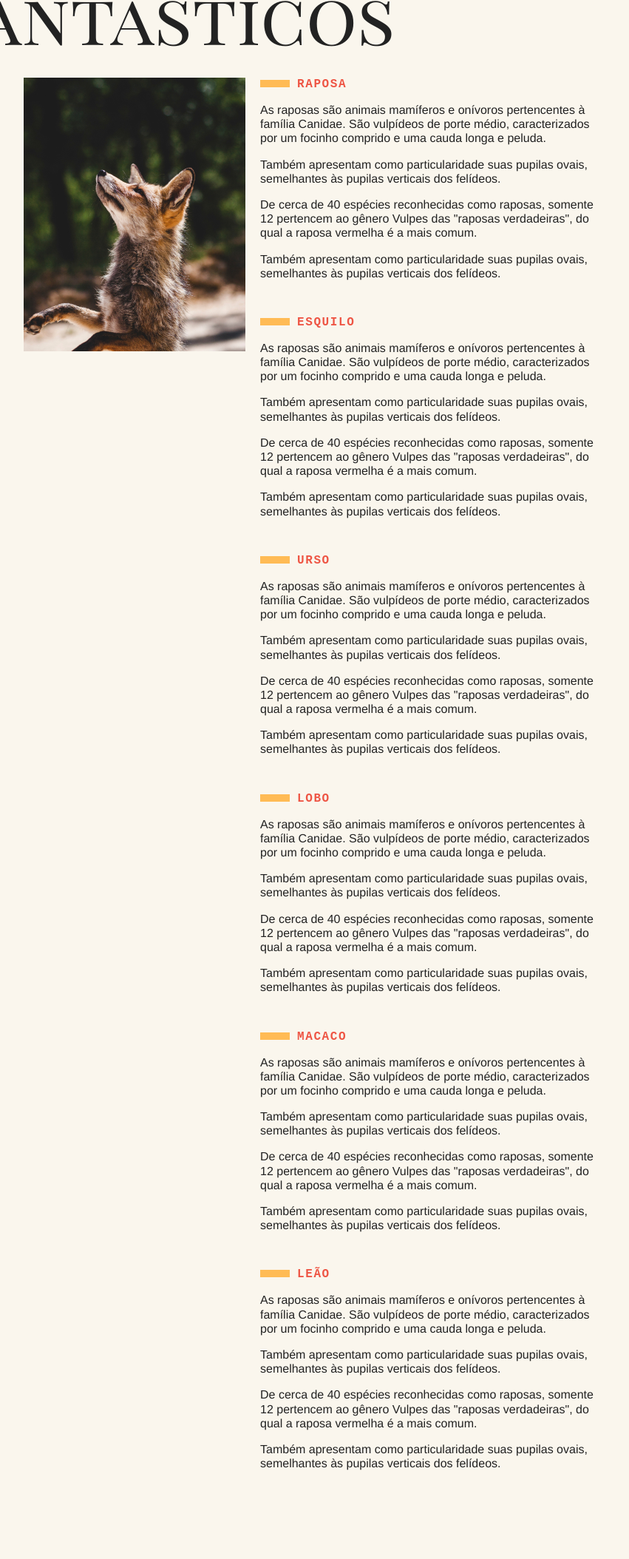
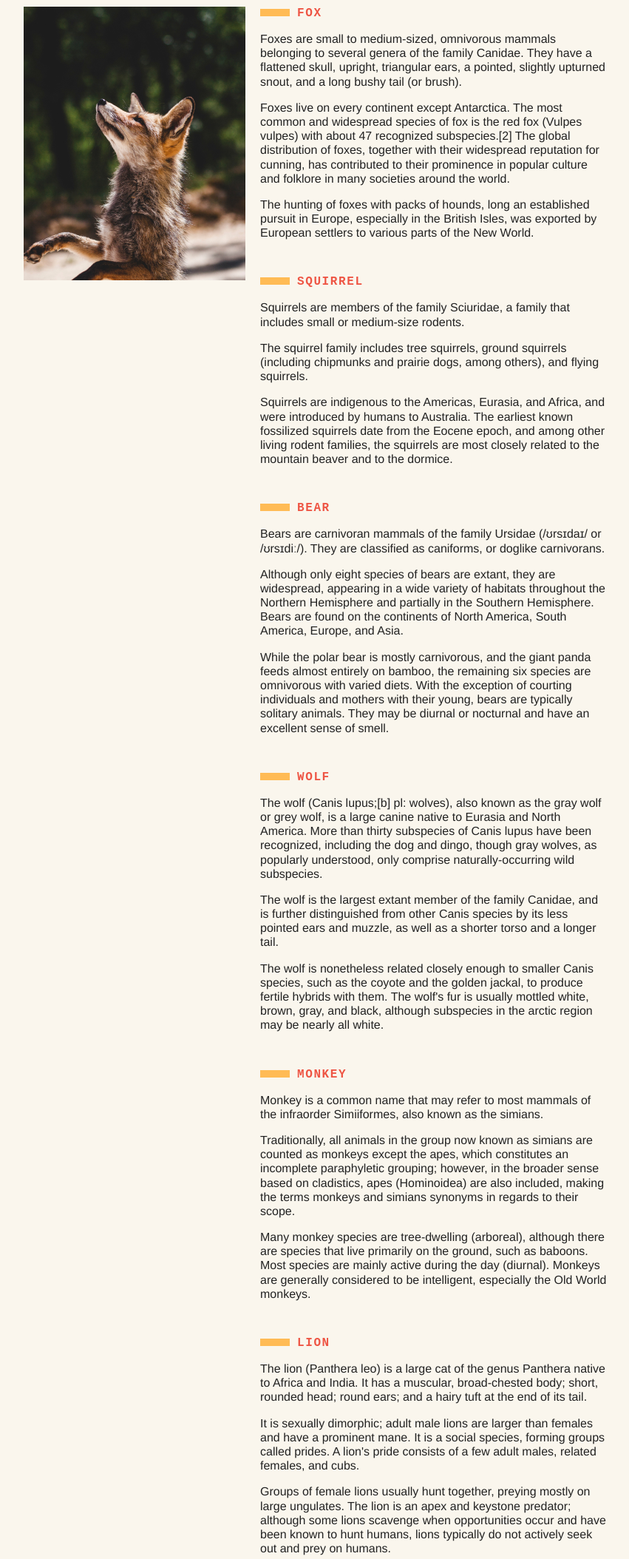
Before and after one commit to wseguchi/wild-animals, a plain HTML site: page index.html in a window 1280 px wide. Shown: the part 253-2361 px from the top of the page at 74% size, without its empty margins (268-1119 px from the left). Drawn offline with Linux system fonts and the light colour scheme.

Commit message:
HTML and CSS - English v1

```diff
--- a/index.html
+++ b/index.html
@@ -2,98 +2,175 @@
 <html>
   <head>
     <meta charset="utf-8" />
-  <meta http-equiv="X-UA-Compatible" content="IE=edge">
-  <title>Animais Fantásticos</title>
-  <meta name="viewport" content="width=device-width, initial-scale=1">
-  <link href="https://fonts.googleapis.com/css?family=Playfair+Display+SC" rel="stylesheet">
+    <meta http-equiv="X-UA-Compatible" content="IE=edge" />
+    <title>Wild Animals</title>
+    <meta name="viewport" content="width=device-width, initial-scale=1" />
+    <link
+      href="https://fonts.googleapis.com/css?family=Playfair+Display+SC"
+      rel="stylesheet"
+    />
     <link rel="stylesheet" type="text/css" href="css/style.css" />
   </head>
   <body>
     <nav class="menu">
       <ul>
-      <li><a href="#animais">Animais</a></li>
+        <li><a href="#animais">Animals</a></li>
         <li><a href="#faq">Faq</a></li>
-      <li><a href="#contato">Contato</a></li>
+        <li><a href="#contato">Contact</a></li>
         <li><a href="https://www.origamid.com/">Dev →</a></li>
       </ul>
     </nav>
     <section class="grid-section animais" id="animais">
-    <h1 class="titulo">Animais Fantásticos</h1>
+      <h1 class="titulo">Wild Animals</h1>
       <ul class="animais-lista">
         <li>
-        <img src="img/imagem1.jpg">
+          <img src="img/imagem1.jpg" />
         </li>
         <li>
-        <img src="img/imagem2.jpg">
+          <img src="img/imagem2.jpg" />
         </li>
         <li>
-        <img src="img/imagem3.jpg">
+          <img src="img/imagem3.jpg" />
         </li>
         <li>
-        <img src="img/imagem4.jpg">
+          <img src="img/imagem4.jpg" />
         </li>
         <li>
-        <img src="img/imagem5.jpg">
+          <img src="img/imagem5.jpg" />
         </li>
         <li>
-        <img src="img/imagem6.jpg">
+          <img src="img/imagem6.jpg" />
         </li>
       </ul>
       <div class="animais-descricao">
         <section>
-        <h2>Raposa</h2>
-        <p>As raposas são animais mamíferos e onívoros pertencentes à família Canidae. São vulpídeos de porte médio, caracterizados
-          por um focinho comprido e uma cauda longa e peluda.</p>
-        <p>Também apresentam como particularidade suas pupilas ovais, semelhantes às pupilas verticais dos felídeos.</p>
-        <p>De cerca de 40 espécies reconhecidas como raposas, somente 12 pertencem ao gênero Vulpes das "raposas verdadeiras", do
-          qual a raposa vermelha é a mais comum.</p>
-        <p>Também apresentam como particularidade suas pupilas ovais, semelhantes às pupilas verticais dos felídeos.</p>
+          <h2>Fox</h2>
+          <p>
+            Foxes are small to medium-sized, omnivorous mammals belonging to
+            several genera of the family Canidae. They have a flattened skull,
+            upright, triangular ears, a pointed, slightly upturned snout, and a
+            long bushy tail (or brush).
+          </p>
+          <p>
+            Foxes live on every continent except Antarctica. The most common and
+            widespread species of fox is the red fox (Vulpes vulpes) with about
+            47 recognized subspecies.[2] The global distribution of foxes,
+            together with their widespread reputation for cunning, has
+            contributed to their prominence in popular culture and folklore in
+            many societies around the world.
+          </p>
+          <p>
+            The hunting of foxes with packs of hounds, long an established
+            pursuit in Europe, especially in the British Isles, was exported by
+            European settlers to various parts of the New World.
+          </p>
         </section>
 
         <section>
-        <h2>Esquilo</h2>
-        <p>As raposas são animais mamíferos e onívoros pertencentes à família Canidae. São vulpídeos de porte médio, caracterizados
-          por um focinho comprido e uma cauda longa e peluda.</p>
-        <p>Também apresentam como particularidade suas pupilas ovais, semelhantes às pupilas verticais dos felídeos.</p>
-        <p>De cerca de 40 espécies reconhecidas como raposas, somente 12 pertencem ao gênero Vulpes das "raposas verdadeiras", do
-          qual a raposa vermelha é a mais comum.</p>
-        <p>Também apresentam como particularidade suas pupilas ovais, semelhantes às pupilas verticais dos felídeos.</p>
+          <h2>Squirrel</h2>
+          <p>
+            Squirrels are members of the family Sciuridae, a family that
+            includes small or medium-size rodents.
+          </p>
+          <p>
+            The squirrel family includes tree squirrels, ground squirrels
+            (including chipmunks and prairie dogs, among others), and flying
+            squirrels.
+          </p>
+          <p>
+            Squirrels are indigenous to the Americas, Eurasia, and Africa, and
+            were introduced by humans to Australia. The earliest known
+            fossilized squirrels date from the Eocene epoch, and among other
+            living rodent families, the squirrels are most closely related to
+            the mountain beaver and to the dormice.
+          </p>
         </section>
         <section>
-        <h2>Urso</h2>
-        <p>As raposas são animais mamíferos e onívoros pertencentes à família Canidae. São vulpídeos de porte médio, caracterizados
-          por um focinho comprido e uma cauda longa e peluda.</p>
-        <p>Também apresentam como particularidade suas pupilas ovais, semelhantes às pupilas verticais dos felídeos.</p>
-        <p>De cerca de 40 espécies reconhecidas como raposas, somente 12 pertencem ao gênero Vulpes das "raposas verdadeiras", do
-          qual a raposa vermelha é a mais comum.</p>
-        <p>Também apresentam como particularidade suas pupilas ovais, semelhantes às pupilas verticais dos felídeos.</p>
+          <h2>Bear</h2>
+          <p>
+            Bears are carnivoran mammals of the family Ursidae (/ʊrsɪdaɪ/ or
+            /ʊrsɪdiː/). They are classified as caniforms, or doglike
+            carnivorans.
+          </p>
+          <p>
+            Although only eight species of bears are extant, they are
+            widespread, appearing in a wide variety of habitats throughout the
+            Northern Hemisphere and partially in the Southern Hemisphere. Bears
+            are found on the continents of North America, South America, Europe,
+            and Asia.
+          </p>
+          <p>
+            While the polar bear is mostly carnivorous, and the giant panda
+            feeds almost entirely on bamboo, the remaining six species are
+            omnivorous with varied diets. With the exception of courting
+            individuals and mothers with their young, bears are typically
+            solitary animals. They may be diurnal or nocturnal and have an
+            excellent sense of smell.
+          </p>
         </section>
         <section>
-        <h2>Lobo</h2>
-        <p>As raposas são animais mamíferos e onívoros pertencentes à família Canidae. São vulpídeos de porte médio, caracterizados
-          por um focinho comprido e uma cauda longa e peluda.</p>
-        <p>Também apresentam como particularidade suas pupilas ovais, semelhantes às pupilas verticais dos felídeos.</p>
-        <p>De cerca de 40 espécies reconhecidas como raposas, somente 12 pertencem ao gênero Vulpes das "raposas verdadeiras", do
-          qual a raposa vermelha é a mais comum.</p>
-        <p>Também apresentam como particularidade suas pupilas ovais, semelhantes às pupilas verticais dos felídeos.</p>
+          <h2>Wolf</h2>
+          <p>
+            The wolf (Canis lupus;[b] pl: wolves), also known as the gray wolf
+            or grey wolf, is a large canine native to Eurasia and North America.
+            More than thirty subspecies of Canis lupus have been recognized,
+            including the dog and dingo, though gray wolves, as popularly
+            understood, only comprise naturally-occurring wild subspecies.
+          </p>
+          <p>
+            The wolf is the largest extant member of the family Canidae, and is
+            further distinguished from other Canis species by its less pointed
+            ears and muzzle, as well as a shorter torso and a longer tail.
+          </p>
+          <p>
+            The wolf is nonetheless related closely enough to smaller Canis
+            species, such as the coyote and the golden jackal, to produce
+            fertile hybrids with them. The wolf's fur is usually mottled white,
+            brown, gray, and black, although subspecies in the arctic region may
+            be nearly all white.
+          </p>
         </section>
         <section>
-        <h2>Macaco</h2>
-        <p>As raposas são animais mamíferos e onívoros pertencentes à família Canidae. São vulpídeos de porte médio, caracterizados
-          por um focinho comprido e uma cauda longa e peluda.</p>
-        <p>Também apresentam como particularidade suas pupilas ovais, semelhantes às pupilas verticais dos felídeos.</p>
-        <p>De cerca de 40 espécies reconhecidas como raposas, somente 12 pertencem ao gênero Vulpes das "raposas verdadeiras", do
-          qual a raposa vermelha é a mais comum.</p>
-        <p>Também apresentam como particularidade suas pupilas ovais, semelhantes às pupilas verticais dos felídeos.</p>
+          <h2>Monkey</h2>
+          <p>
+            Monkey is a common name that may refer to most mammals of the
+            infraorder Simiiformes, also known as the simians.
+          </p>
+          <p>
+            Traditionally, all animals in the group now known as simians are
+            counted as monkeys except the apes, which constitutes an incomplete
+            paraphyletic grouping; however, in the broader sense based on
+            cladistics, apes (Hominoidea) are also included, making the terms
+            monkeys and simians synonyms in regards to their scope.
+          </p>
+          <p>
+            Many monkey species are tree-dwelling (arboreal), although there are
+            species that live primarily on the ground, such as baboons. Most
+            species are mainly active during the day (diurnal). Monkeys are
+            generally considered to be intelligent, especially the Old World
+            monkeys.
+          </p>
         </section>
         <section>
-        <h2>Leão</h2>
-        <p>As raposas são animais mamíferos e onívoros pertencentes à família Canidae. São vulpídeos de porte médio, caracterizados
-          por um focinho comprido e uma cauda longa e peluda.</p>
-        <p>Também apresentam como particularidade suas pupilas ovais, semelhantes às pupilas verticais dos felídeos.</p>
-        <p>De cerca de 40 espécies reconhecidas como raposas, somente 12 pertencem ao gênero Vulpes das "raposas verdadeiras", do
-          qual a raposa vermelha é a mais comum.</p>
-        <p>Também apresentam como particularidade suas pupilas ovais, semelhantes às pupilas verticais dos felídeos.</p>
+          <h2>Lion</h2>
+          <p>
+            The lion (Panthera leo) is a large cat of the genus Panthera native
+            to Africa and India. It has a muscular, broad-chested body; short,
+            rounded head; round ears; and a hairy tuft at the end of its tail.
+          </p>
+          <p>
+            It is sexually dimorphic; adult male lions are larger than females
+            and have a prominent mane. It is a social species, forming groups
+            called prides. A lion's pride consists of a few adult males, related
+            females, and cubs.
+          </p>
+          <p>
+            Groups of female lions usually hunt together, preying mostly on
+            large ungulates. The lion is an apex and keystone predator; although
+            some lions scavenge when opportunities occur and have been known to
+            hunt humans, lions typically do not actively seek out and prey on
+            humans.
+          </p>
         </section>
       </div>
     </section>
@@ -102,31 +179,45 @@
       <h1 class="titulo">FAQ</h1>
       <dl class="faq-lista">
         <dt>Qual a idade dos animais?</dt>
-      <dd>As raposas são animais mamíferos e onívoros pertencentes à família Canidae. São vulpídeos de porte médio, caracterizados por um focinho comprido e uma cauda longa e peluda.</dd>
+        <dd>
+          As raposas são animais mamíferos e onívoros pertencentes à família
+          Canidae. São vulpídeos de porte médio, caracterizados por um focinho
+          comprido e uma cauda longa e peluda.
+        </dd>
         <dt>Eles são fantásticos?</dt>
-      <dd>Também apresentam como particularidade suas pupilas ovais, semelhantes às pupilas verticais dos felídeos.</dd>
+        <dd>
+          Também apresentam como particularidade suas pupilas ovais, semelhantes
+          às pupilas verticais dos felídeos.
+        </dd>
         <dt>Qual a diferença?</dt>
-      <dd>As raposas são animais mamíferos e onívoros pertencentes à família Canidae. São vulpídeos de porte médio, caracterizados por um focinho comprido e uma cauda longa e peluda.</dd>
+        <dd>
+          As raposas são animais mamíferos e onívoros pertencentes à família
+          Canidae. São vulpídeos de porte médio, caracterizados por um focinho
+          comprido e uma cauda longa e peluda.
+        </dd>
         <dt>Como proteger?</dt>
-      <dd>Também apresentam como particularidade suas pupilas ovais, semelhantes às pupilas verticais dos felídeos.</dd>
+        <dd>
+          Também apresentam como particularidade suas pupilas ovais, semelhantes
+          às pupilas verticais dos felídeos.
+        </dd>
       </dl>
     </section>
 
     <section class="grid-section contato" id="contato">
-    <h1 class="titulo">Contato</h1>
+      <h1 class="titulo">Contact</h1>
       <div class="mapa">
-      <img src="img/mapa.png">
+        <img src="img/mapa.png" />
       </div>
       <ul class="dados">
-      <li>contato@origamid.com</li>
+        <li>contato@seguchi.net</li>
         <li>+55 (21) 9999-9999</li>
-      <li>Rua do Conde, nº 21</li>
-      <li>Rio de Janeiro - RJ</li>
+        <li>100 Common St</li>
+        <li>Winnipeg, MB, Canada</li>
       </ul>
     </section>
 
     <footer class="copy">
-    <p>Todos os direitos reservados.</p>
+      <p>All rights reserved.</p>
     </footer>
 
     <script src="script.js"></script>
```
Lines whose indentation alone changed are shown as unchanged.
